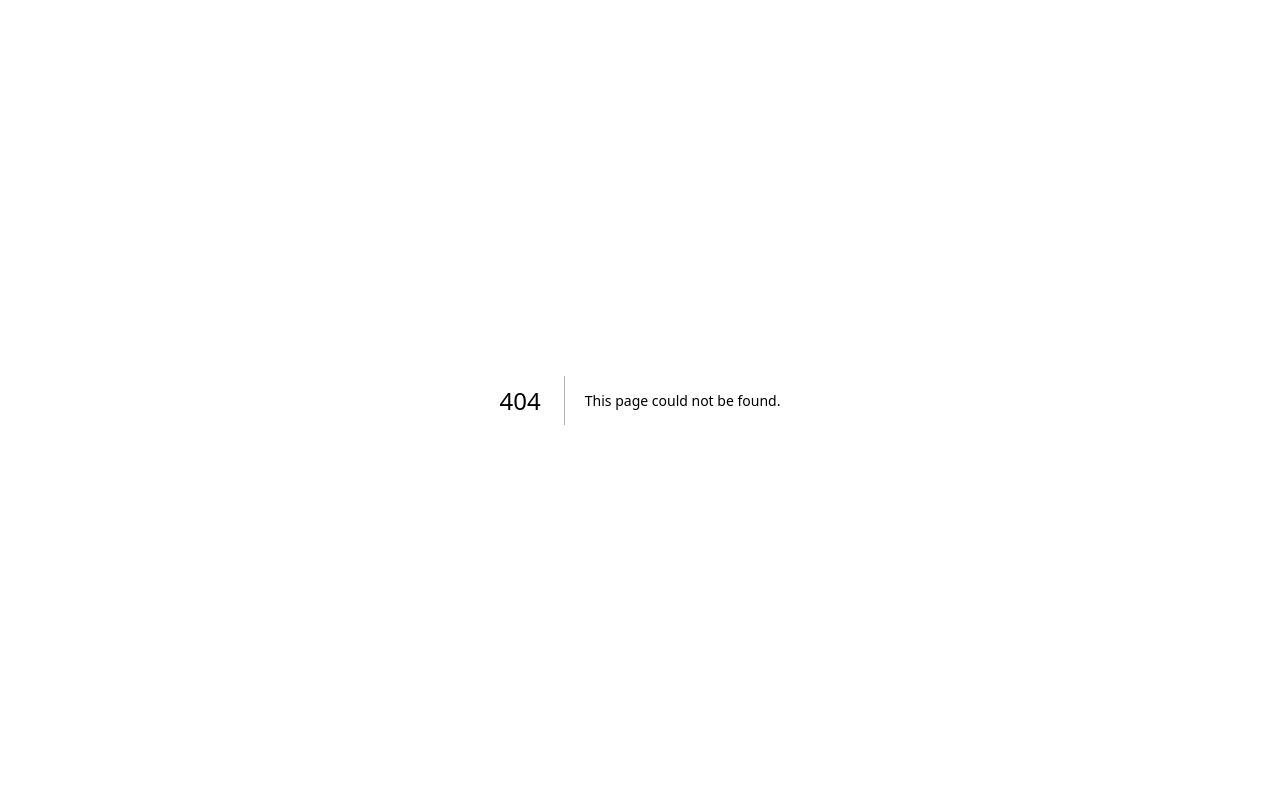
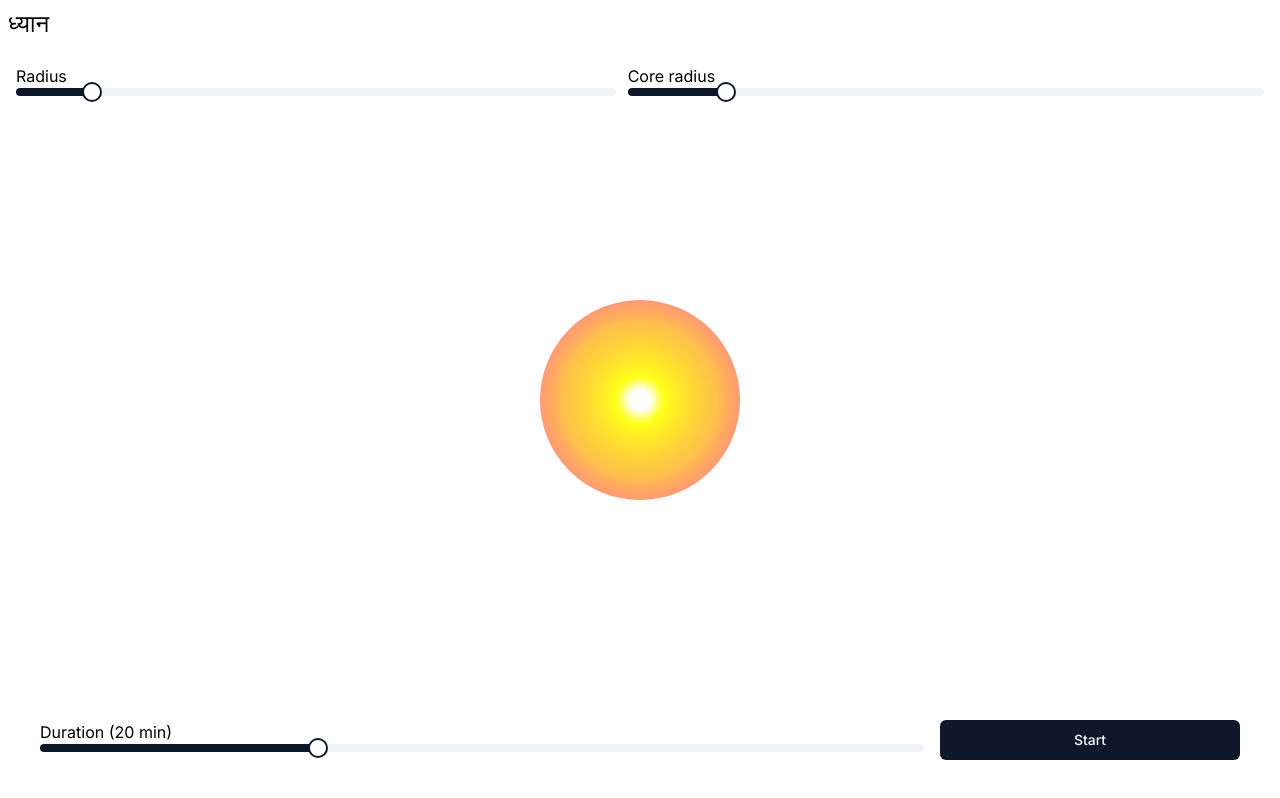
Before and after one commit to raja-jamwal/datagrids.in, a Next.js app: page /dyan in a window 1280 px wide. Before the commit this address had no page. Built offline with nearby package versions, Linux system fonts and the light colour scheme.

Commit message:
added dyan page

```diff
--- a/package.json
+++ b/package.json
@@ -15,6 +15,7 @@
     "@notionhq/client": "^2.2.14",
     "@prisma/client": "^5.10.2",
     "@radix-ui/react-select": "^2.0.0",
+    "@radix-ui/react-slider": "^1.2.0",
     "@radix-ui/react-slot": "^1.0.2",
     "@tryfabric/martian": "^1.2.4",
     "class-variance-authority": "^0.7.0",
--- /dev/null
+++ b/src/app/dyan/page.tsx
@@ -0,0 +1,131 @@
+"use client";
+
+import React, { useEffect, useState } from "react";
+import Flame from "@/components/Flame";
+import { useMinDimension } from "@/hooks/useMaxDimention";
+import { Slider } from "@/components/ui/slider";
+import { Button } from "@/components/ui/button";
+import { clsx } from "clsx";
+
+const DyanPage = () => {
+  const minDimension = useMinDimension();
+  const [radius, setRadius] = useState<number>(100);
+  const [whiteCircle, setWhiteCircle] = useState<number>(0.2);
+  const [duration, setDuration] = useState<number>(20);
+
+  const [hidden, setHidden] = useState<boolean>(false);
+  const [timer, setTimer] = useState<NodeJS.Timeout | null>(null);
+
+  const requestFullScreen = () => {
+    const elem = document.documentElement as any;
+    if (elem.requestFullscreen) {
+      elem.requestFullscreen();
+    } else if (elem.mozRequestFullScreen) {
+      // Firefox
+      elem.mozRequestFullScreen();
+    } else if (elem.webkitRequestFullscreen) {
+      // Chrome, Safari and Opera
+      elem.webkitRequestFullscreen();
+    } else if (elem.msRequestFullscreen) {
+      // IE/Edge
+      elem.msRequestFullscreen();
+    }
+  };
+
+  const handleStart = () => {
+    setHidden(true);
+    requestFullScreen();
+    if (timer) clearTimeout(timer);
+    const newTimer = setTimeout(
+      () => {
+        setHidden(false);
+      },
+      duration * 60 * 1000,
+    );
+    setTimer(newTimer);
+  };
+  useEffect(() => {
+    return () => {
+      if (timer) clearTimeout(timer);
+    };
+  }, [timer]);
+  return (
+    <div className="w-full">
+      <h1
+        className={clsx("text-2xl p-2", {
+          hidden: hidden,
+        })}
+      >
+        ध्यान
+      </h1>
+      <div
+        className={clsx("w-full flex flex-row justify-center space-x-3 p-4", {
+          hidden: hidden,
+        })}
+      >
+        <div className="grow">
+          <div>Radius</div>
+          <Slider
+            defaultValue={[100]}
+            min={10}
+            max={minDimension}
+            step={10}
+            onValueChange={(value) => setRadius(value[0])}
+          />
+        </div>
+        <div className="grow">
+          <div>Core radius</div>
+          <Slider
+            defaultValue={[0.2]}
+            min={0.1}
+            max={0.8}
+            step={0.1}
+            onValueChange={(value) => setWhiteCircle(value[0])}
+          />
+        </div>
+      </div>
+
+      <Flame
+        radius={minDimension}
+        circleRadius={radius}
+        whiteCircle={whiteCircle}
+        duration={duration}
+      />
+      <div
+        className={clsx(
+          "fixed bottom-0 left-0 right-0 flex flex-row w-full justify-center p-10 space-x-4 text-gray-700",
+          {
+            hidden: !hidden,
+          },
+        )}
+      >
+        <p>Refresh the page to restart</p>
+      </div>
+
+      <div
+        className={clsx(
+          "fixed bottom-0 left-0 right-0 flex flex-row w-full justify-center p-10 space-x-4",
+          {
+            hidden: hidden,
+          },
+        )}
+      >
+        <div className="grow">
+          <div>Duration ({duration} min)</div>
+          <Slider
+            defaultValue={[20]}
+            min={2}
+            max={60}
+            step={1}
+            onValueChange={(value) => setDuration(value[0])}
+          />
+        </div>
+        <Button className="w-3/12" onClick={handleStart}>
+          Start
+        </Button>
+      </div>
+    </div>
+  );
+};
+
+export default DyanPage;
--- /dev/null
+++ b/src/components/Flame.tsx
@@ -0,0 +1,74 @@
+"use client";
+
+import React, { useEffect, useRef } from "react";
+
+type Props = {
+  radius: number;
+  circleRadius: number;
+  whiteCircle: number;
+  duration: number;
+};
+
+const Flame = (props: Props) => {
+  const { radius, circleRadius, whiteCircle, duration } = props;
+  const canvasRef = useRef<HTMLCanvasElement>(null);
+
+  useEffect(() => {
+    const canvas = canvasRef.current;
+    if (!canvas) return;
+    const ctx = canvas.getContext("2d");
+    if (!ctx) return;
+
+    const centerX = canvas.width / 2;
+    const centerY = canvas.height / 2;
+    const radius = circleRadius;
+
+    function drawShimmeringCircle() {
+      if (!ctx) return;
+      // Slightly vary the gradient stop positions for shimmer effect
+      let shimmerOffset = Math.sin(Date.now() / 700) * 0.05;
+      let boundaryShimmer = Math.sin(Date.now() / 500) * 0.05;
+
+      let gradient = ctx.createRadialGradient(
+        centerX,
+        centerY,
+        10,
+        centerX,
+        centerY,
+        radius,
+      );
+      gradient.addColorStop(0, "rgba(255, 255, 255, 1)");
+      gradient.addColorStop(
+        whiteCircle + shimmerOffset,
+        "rgba(255, 255, 0, 0.9)",
+      );
+      gradient.addColorStop(0.8 + shimmerOffset, "rgba(255, 165, 0, 0.7)");
+      let b = 0.5 + boundaryShimmer;
+      gradient.addColorStop(1, "rgba(255, 69, 0, " + b + ")");
+
+      ctx.fillStyle = gradient;
+      ctx.beginPath();
+      ctx.arc(centerX, centerY, radius, 0, Math.PI * 2);
+      ctx.closePath();
+      ctx.fill();
+    }
+
+    function animate() {
+      if (!canvas) return;
+      if (!ctx) return;
+      ctx.clearRect(0, 0, canvas.width, canvas.height);
+      drawShimmeringCircle();
+      requestAnimationFrame(animate);
+    }
+
+    animate();
+  }, [props]);
+
+  return (
+    <div className="absolute top-0 left-0 z-[-1] w-full flex items-center justify-center h-screen">
+      <canvas ref={canvasRef} width={radius} height={radius}></canvas>
+    </div>
+  );
+};
+
+export default Flame;
--- /dev/null
+++ b/src/components/ui/slider.tsx
@@ -0,0 +1,28 @@
+"use client"
+
+import * as React from "react"
+import * as SliderPrimitive from "@radix-ui/react-slider"
+
+import { cn } from "@/lib/utils"
+
+const Slider = React.forwardRef<
+  React.ElementRef<typeof SliderPrimitive.Root>,
+  React.ComponentPropsWithoutRef<typeof SliderPrimitive.Root>
+>(({ className, ...props }, ref) => (
+  <SliderPrimitive.Root
+    ref={ref}
+    className={cn(
+      "relative flex w-full touch-none select-none items-center",
+      className
+    )}
+    {...props}
+  >
+    <SliderPrimitive.Track className="relative h-2 w-full grow overflow-hidden rounded-full bg-slate-100 dark:bg-slate-800">
+      <SliderPrimitive.Range className="absolute h-full bg-slate-900 dark:bg-slate-50" />
+    </SliderPrimitive.Track>
+    <SliderPrimitive.Thumb className="block h-5 w-5 rounded-full border-2 border-slate-900 bg-white ring-offset-white transition-colors focus-visible:outline-none focus-visible:ring-2 focus-visible:ring-slate-950 focus-visible:ring-offset-2 disabled:pointer-events-none disabled:opacity-50 dark:border-slate-50 dark:bg-slate-950 dark:ring-offset-slate-950 dark:focus-visible:ring-slate-300" />
+  </SliderPrimitive.Root>
+))
+Slider.displayName = SliderPrimitive.Root.displayName
+
+export { Slider }
--- /dev/null
+++ b/src/hooks/useMaxDimention.ts
@@ -0,0 +1,19 @@
+import { useLayoutEffect, useState } from "react";
+
+export const useMinDimension = () => {
+  const [minDimension, setMinDimension] = useState<number>(0);
+
+  useLayoutEffect(() => {
+    const updateMinDimension = () => {
+      const maxDim = Math.min(window.innerWidth, window.innerHeight);
+      setMinDimension(maxDim);
+    };
+
+    updateMinDimension();
+    window.addEventListener("resize", updateMinDimension);
+
+    return () => window.removeEventListener("resize", updateMinDimension);
+  }, []);
+
+  return minDimension;
+};
```
Also changed, not shown: 1 other file (tests, documents, lock files or other folders).
